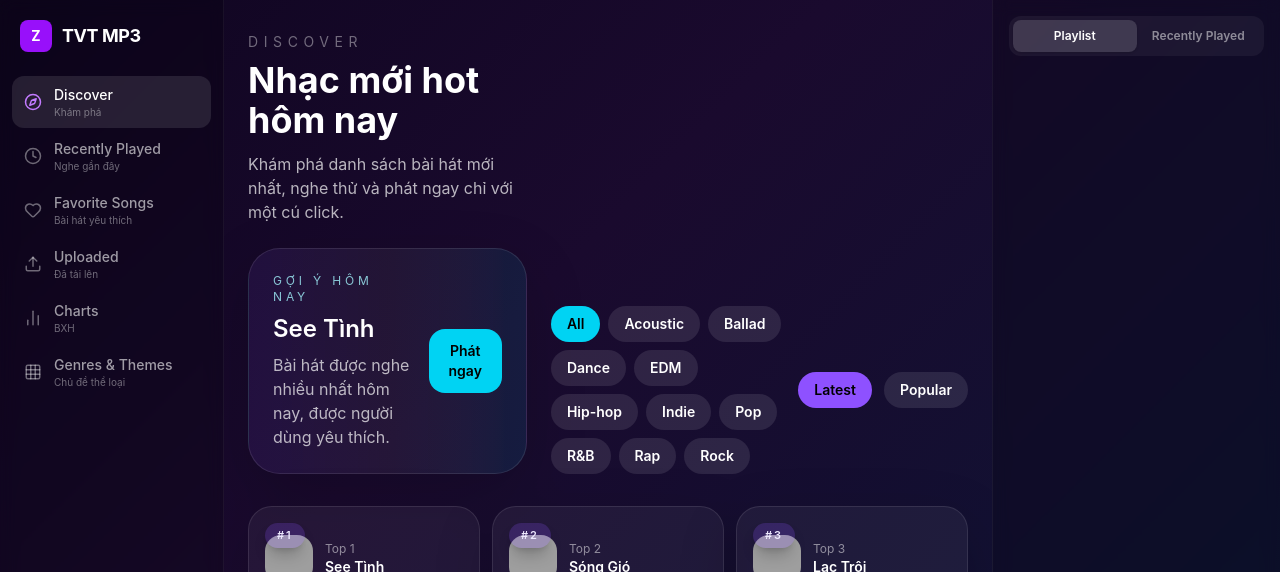
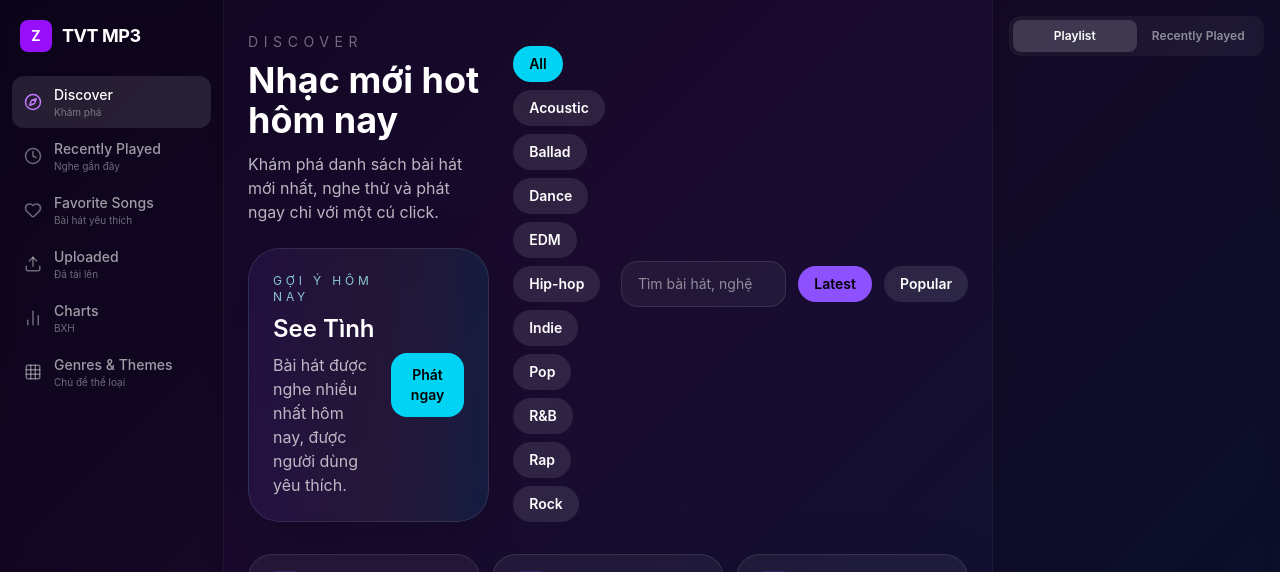
Before and after one commit to Tachun1801/TvTmp3, a React (Vite) app in the folder frontend/: page /discover in a window 1280 px wide. Shown: the top 572 px of the page. Built offline with nearby package versions, Linux system fonts and the light colour scheme; grey boxes are pictures that could not be loaded.

Commit message:
Add quick search on DiscoverPage with searchable song, artist, and genre filtering

```diff
--- a/frontend/src/pages/public/DiscoverPage.jsx
+++ b/frontend/src/pages/public/DiscoverPage.jsx
@@ -11,6 +11,7 @@ function formatDuration(seconds) {
 export default function DiscoverPage({ currentTrack, onPlay }) {
   const [sortMode, setSortMode] = useState("latest");
   const [selectedGenre, setSelectedGenre] = useState("All");
+  const [searchQuery, setSearchQuery] = useState("");
   const fetchDiscoverSongs = useCallback(() => songService.getDiscover(), []);
 
   const { data: songs, loading, error } = useSongs(fetchDiscoverSongs);
@@ -35,6 +36,23 @@ export default function DiscoverPage({ currentTrack, onPlay }) {
     }
     return base.sort((a, b) => new Date(b.uploadedAt) - new Date(a.uploadedAt));
   }, [filteredSongs, sortMode]);
+
+  const searchedSongs = useMemo(() => {
+    const query = searchQuery.trim().toLowerCase();
+    if (!query) {
+      return sortedSongs;
+    }
+    return sortedSongs.filter((song) => {
+      const title = song.title?.toLowerCase() ?? "";
+      const artist = song.artist?.toLowerCase() ?? "";
+      const genresText = song.genres?.join(" ").toLowerCase() ?? "";
+      return (
+        title.includes(query) ||
+        artist.includes(query) ||
+        genresText.includes(query)
+      );
+    });
+  }, [searchQuery, sortedSongs]);
 
   const topCharts = useMemo(
     () =>
@@ -110,7 +128,7 @@ export default function DiscoverPage({ currentTrack, onPlay }) {
             </div>
           </div>
 
-          <div className="flex flex-col gap-4 sm:flex-row sm:items-center sm:justify-between">
+          <div className="grid gap-4 lg:grid-cols-[1fr_auto] lg:items-center">
             <div className="flex flex-wrap items-center gap-2">
               {genres.map((genre) => (
                 <button
@@ -128,6 +146,16 @@ export default function DiscoverPage({ currentTrack, onPlay }) {
               ))}
             </div>
 
+            <div className="flex flex-col gap-3 sm:flex-row sm:items-center sm:justify-end">
+              <div className="relative w-full sm:max-w-xs">
+                <input
+                  type="search"
+                  value={searchQuery}
+                  onChange={(event) => setSearchQuery(event.target.value)}
+                  placeholder="Tìm bài hát, nghệ sĩ hoặc thể loại..."
+                  className="w-full rounded-2xl border border-white/10 bg-white/5 px-4 py-3 text-sm text-white outline-none transition focus:border-cyan-300 focus:bg-white/10"
+                />
+              </div>
               <div className="flex items-center gap-3">
                 {["latest", "popular"].map((mode) => (
                   <button
@@ -143,6 +171,7 @@ export default function DiscoverPage({ currentTrack, onPlay }) {
                     {mode === "latest" ? "Latest" : "Popular"}
                   </button>
                 ))}
+              </div>
             </div>
           </div>
         </div>
@@ -192,7 +221,7 @@ export default function DiscoverPage({ currentTrack, onPlay }) {
       </section>
 
       <section className="grid gap-6 sm:grid-cols-2 xl:grid-cols-3">
-        {sortedSongs.map((song) => (
+        {searchedSongs.map((song) => (
           <article
             key={song.id}
             className="group overflow-hidden rounded-3xl border border-white/10 bg-white/5 shadow-[0_20px_60px_rgba(0,0,0,0.18)] transition hover:-translate-y-1 hover:border-violet-400/20"
```
Lines whose indentation alone changed are shown as unchanged.
